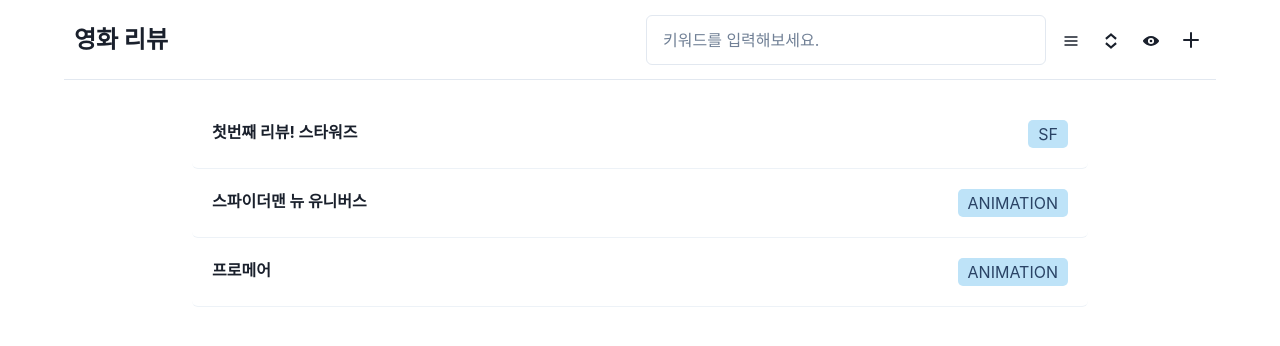
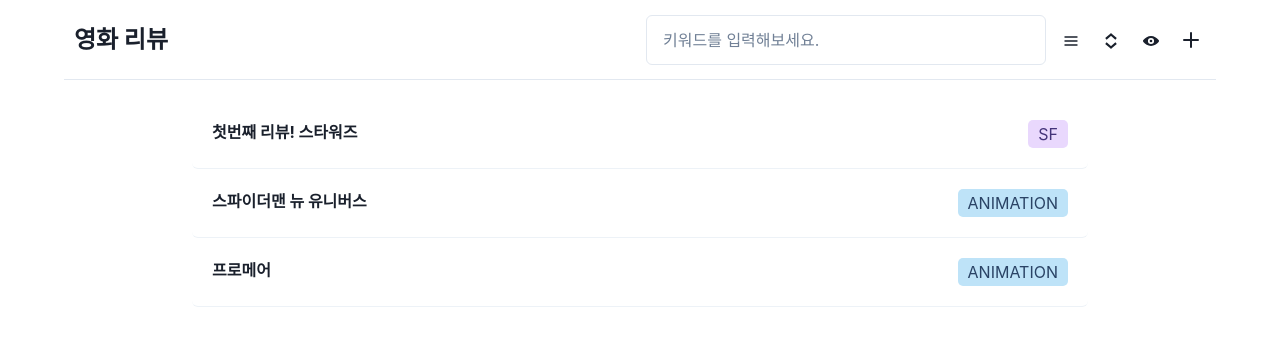
Before and after one commit to suyeon1218/review_page, a React (Vite) app: page / in a window 1280 px wide. Shown: the top 346 px of the page. Built offline with nearby package versions, Linux system fonts and the light colour scheme; data requests are answered from the project's data file; a web font is replaced by a local one.

Commit message:
feat: 카테고리에 따라 뱃지 색상 다르게 적용하기

```diff
--- a/db.json
+++ b/db.json
@@ -18,7 +18,7 @@
       "id": 2,
       "title": "스파이더맨 뉴 유니버스",
       "content": "진짜진짜 재밌었다~ 여태 5번? 6번 정도 봤는데 스파이더맨한테 넌 뭐든 할 수 있다고 말하는 장면은 볼 때 마다 운다 ㅠ_ㅠ 얼른 3편도 나와줬으면 좋겠당 sunflower 를 뛰어넘을 곡이 있을까?!?!",
-      "category": "animation",
+      "category": "ANIMATION",
       "date": "2024-02-05",
       "comment": [
         {
@@ -37,7 +37,7 @@
       "id": 3,
       "title": "프로메어",
       "content": "마하리 유와레 가아예 사바나레 아마레 디하리 듀아기 가나샤라",
-      "category": "animation",
+      "category": "ANIMATION",
       "date": "2024-05-20",
       "comment": [
         {
--- a/src/components/CardTable/index.tsx
+++ b/src/components/CardTable/index.tsx
@@ -1,3 +1,4 @@
+import { BADEG_COLOR } from '~/constants';
 import { postAPI } from '~/service';
 import * as S from './index.style';
 
@@ -10,17 +11,23 @@ const CardTable = () => {
 
   return (
     <S.Container>
-      {posts.map((post) => (
-        <S.StyledCard key={post.id}>
-          <S.StyledCardHeader>
-            <S.CardTitle>{post.title}</S.CardTitle>
-            <S.CardCategory>{post.category}</S.CardCategory>
-          </S.StyledCardHeader>
-          <S.StyledCardBody>
-            <S.CardContent>{post.content}</S.CardContent>
-          </S.StyledCardBody>
-        </S.StyledCard>
-      ))}
+      {posts.map((post) => {
+        const { id, title, category, content } = post;
+
+        return (
+          <S.StyledCard key={id}>
+            <S.StyledCardHeader>
+              <S.CardTitle>{title}</S.CardTitle>
+              <S.CardCategory colorScheme={BADEG_COLOR[category]}>
+                {category}
+              </S.CardCategory>
+            </S.StyledCardHeader>
+            <S.StyledCardBody>
+              <S.CardContent>{content}</S.CardContent>
+            </S.StyledCardBody>
+          </S.StyledCard>
+        );
+      })}
     </S.Container>
   );
 };
--- a/src/components/ListTable/index.tsx
+++ b/src/components/ListTable/index.tsx
@@ -1,3 +1,4 @@
+import { BADEG_COLOR } from '~/constants';
 import { postAPI } from '~/service';
 import * as S from './index.style';
 
@@ -9,14 +10,19 @@ const ListTable = () => {
   }
   return (
     <S.Container>
-      {posts.map((post) => (
-        <S.List key={post.id}>
-          <S.ListBody>
-            <S.ListTitle>{post.title}</S.ListTitle>
-            <S.ListCategory colorScheme='blue'>{post.category}</S.ListCategory>
-          </S.ListBody>
-        </S.List>
-      ))}
+      {posts.map((post) => {
+        const { id, title, category } = post;
+        return (
+          <S.List key={id}>
+            <S.ListBody>
+              <S.ListTitle>{title}</S.ListTitle>
+              <S.ListCategory colorScheme={BADEG_COLOR[category]}>
+                {category}
+              </S.ListCategory>
+            </S.ListBody>
+          </S.List>
+        );
+      })}
     </S.Container>
   );
 };
--- a/src/constants/index.ts
+++ b/src/constants/index.ts
@@ -26,3 +26,17 @@ export const MENU_OPTIONS = Object.freeze({
   CATEGORY_FILTER: MOVIE_CATEGORY,
   VIEW_TYPE,
 });
+
+export const BADEG_COLOR: Record<keyof typeof MOVIE_CATEGORY, string> =
+  Object.freeze({
+    ROMANCE: 'red',
+    COMIC: 'orange',
+    HORROR: 'yellow',
+    ACTION: 'green',
+    ANIMATION: 'blue',
+    SF: 'purple',
+    THRILLER: 'gray',
+    SPORT: 'cyan',
+    FANTASY: 'pink',
+    MUSIC: 'teal',
+  });
--- a/src/types/index.ts
+++ b/src/types/index.ts
@@ -15,7 +15,7 @@ export interface Post {
   id: string;
   title: string;
   content: string;
-  category: MovieCategory[];
+  category: MovieCategory;
   date: Date;
   comment: Comment[];
 }
```
